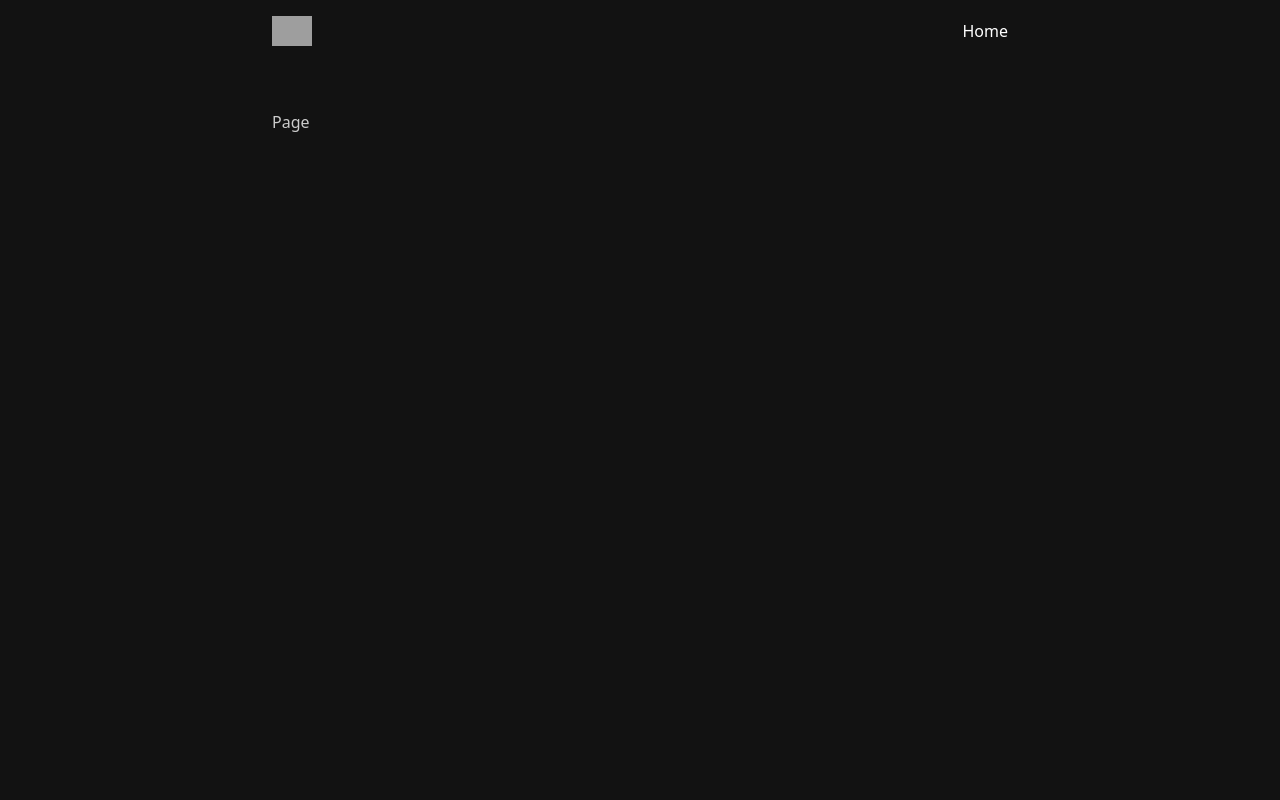
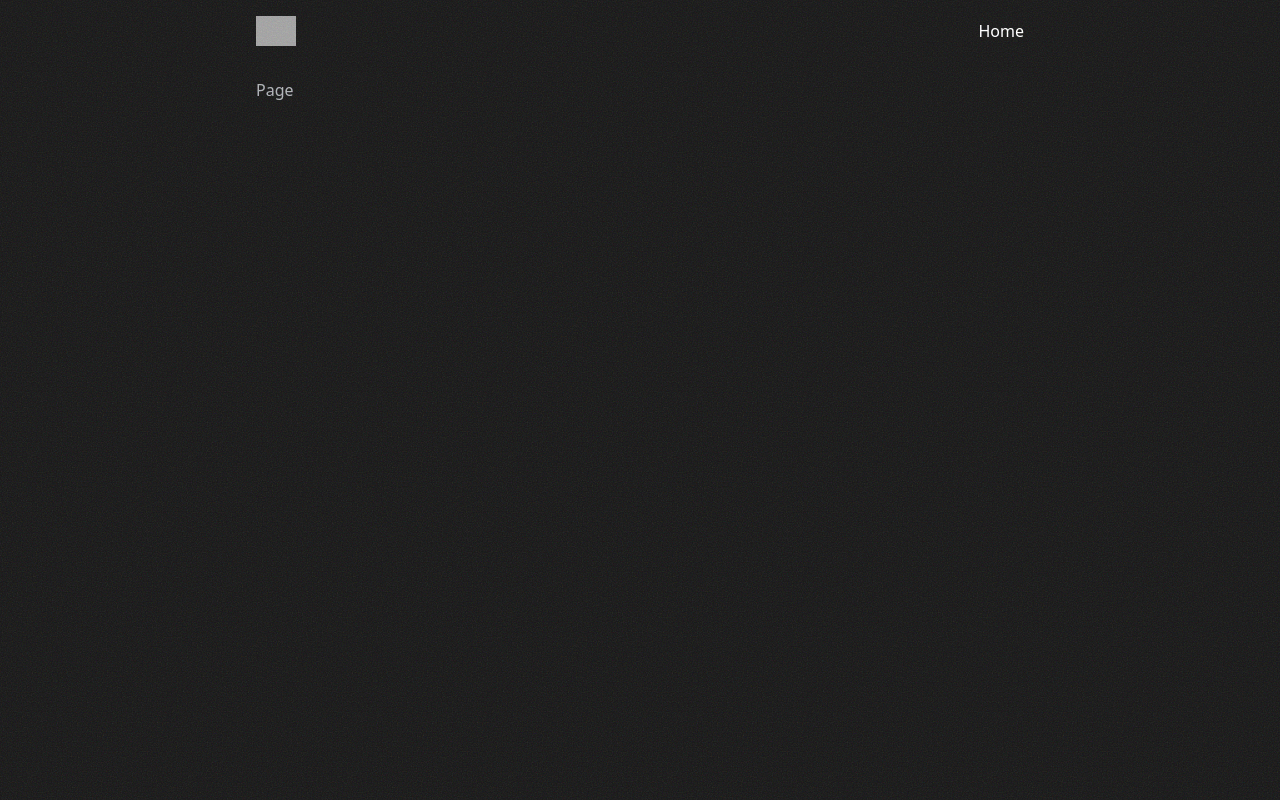
Before and after one commit to mehmetsagir/mehmetsagir.dev, a Next.js app: page / in a window 1280 px wide. Built offline with nearby package versions, Linux system fonts and the light colour scheme; grey boxes are pictures that could not be loaded.

Commit message:
style: improve layout

```diff
--- a/app/globals.css
+++ b/app/globals.css
@@ -8,5 +8,5 @@ body {
 }
 
 body {
-  @apply bg-darkest text-gray antialiased;
+  @apply bg-neutral-900 text-gray-300/80 antialiased;
 }
--- a/app/layout.tsx
+++ b/app/layout.tsx
@@ -11,9 +11,28 @@ export default function RootLayout({
     <html lang="en">
       <head />
       <body>
-        <div className="max-w-3xl mx-auto p-4">
+        <div className="max-w-3xl mx-auto py-4 px-6 lg:px-0 relative">
+          <svg
+            className="pointer-events-none fixed isolate z-50 opacity-70 mix-blend-soft-light top-0 left-0"
+            width="100%"
+            height="100%"
+          >
+            <filter id="pedroduarteisalegend">
+              <feTurbulence
+                type="fractalNoise"
+                baseFrequency="0.80"
+                numOctaves="4"
+                stitchTiles="stitch"
+              ></feTurbulence>
+            </filter>
+            <rect
+              width="100%"
+              height="100%"
+              filter="url(#pedroduarteisalegend)"
+            ></rect>
+          </svg>
           <Menu />
-          <main className="mt-10 sm:mt-16">{children}</main>
+          <main className="mt-8">{children}</main>
         </div>
       </body>
     </html>
```
